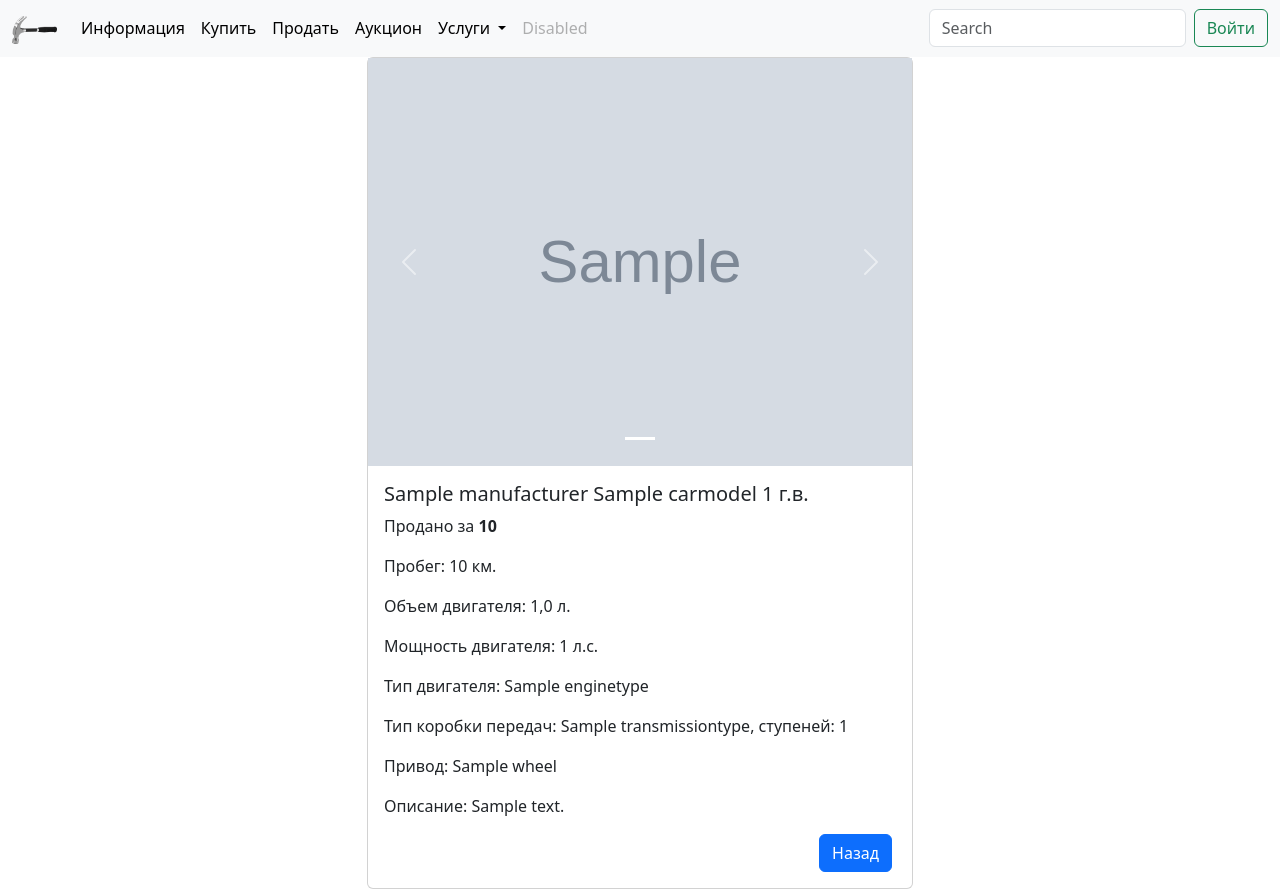
After one commit to fupctakoff/TrueCar-TrueCost, a Django app: a page that uses tctc/auction/templates/auction/base.html in a window 1280 px wide. The commit adds this page. Run offline with Django 5.2, Linux system fonts and the light colour scheme; tables that the repository leaves empty hold one stand-in row (values such as "Sample post"); grey boxes marked "Sample" are stand-in pictures.

Commit message:
Bags fixed, single-card page added, some cosmetic work done

```diff
--- a/tctc/auction/models.py
+++ b/tctc/auction/models.py
@@ -1,24 +1,34 @@
 from django.db import models
+from django.urls import reverse_lazy
 
 
 class Car(models.Model):
     """Машина"""
     release_date = models.IntegerField(verbose_name='Год выпуска')
     mileage = models.IntegerField(verbose_name='Пробег, км.')
-    first_price = models.DecimalField(max_digits=9, decimal_places=0, blank=True, default=10000, verbose_name='Стартовая цена, руб.')
+    first_price = models.DecimalField(max_digits=9, decimal_places=0, blank=True, default=10000,
+                                      verbose_name='Стартовая цена, руб.')
     sell_price = models.DecimalField(max_digits=9, decimal_places=0, verbose_name='Минимальная цена продажи, руб.')
     slug = models.SlugField()
     car_model = models.ForeignKey('CarModel', on_delete=models.CASCADE, verbose_name='Марка и модель')
     engine = models.ForeignKey('Engine', on_delete=models.CASCADE, verbose_name='Объем и мощность двигателя')
-    transmission = models.ForeignKey('Transmission', on_delete=models.SET_NULL, null=True, verbose_name='Коробка передач')
+    transmission = models.ForeignKey('Transmission', on_delete=models.SET_NULL, null=True,
+                                     verbose_name='Коробка передач')
     wheel = models.ForeignKey('Wheel', on_delete=models.SET_NULL, null=True, verbose_name='Привод')
-    photo = models.ForeignKey('Images', on_delete=models.CASCADE, blank=True, null=True)
     created_at = models.DateTimeField(auto_now_add=True)
     description = models.CharField(blank=True, default='Some description', verbose_name='Описание')
 
+    def __str__(self):
+        return f"{self.car_model.manufacturer.name} {self.car_model.name} {self.slug}"
 
-    def __str__(self):
-        return f"{self.car_model.manufacturer.name} {self.car_model.name}"
+    def get_absolute_url(self):
+        return reverse_lazy('car_detail', kwargs={'slug': self.slug})
+
+    # надо оптимизировать
+    def get_first_photo(self):
+        if self.images_set.all():
+            return self.images_set.all().first().image.url
+        return None
 
     class Meta:
         verbose_name = 'Автомобиль'
@@ -116,7 +126,9 @@ class EngineType(models.Model):
 
 class Images(models.Model):
     """Много фотографий для одной машины"""
+    car = models.ForeignKey('Car', on_delete=models.SET_NULL, blank=True, null=True)
     image = models.ImageField(upload_to="carpics/%Y/%m/%d")
+
     @property
     def photo_url(self):
         if self.image and hasattr(self.image, 'url'):
--- /dev/null
+++ b/tctc/auction/static/css/main_page.css
@@ -0,0 +1,19 @@
+.card-ph {
+    padding: 0px 0px 60% 0px;
+    overflow: hidden;
+    position: relative;
+}
+
+.card-ph img {
+    width: 100%;
+    height: auto%;
+    object-fit: cover;
+    overflow: hidden;
+    position: absolute;
+    top: 0;
+    left: 0;
+}
+
+.detail-card-ph {
+    width: 100%;
+}
--- a/tctc/auction/templates/auction/base.html
+++ b/tctc/auction/templates/auction/base.html
@@ -3,30 +3,27 @@
 <html lang="en">
 
 <head>
-{% block head %}
+    {% block head %}
     <meta charset="UTF-8">
     <title>Title</title>
-    <link href="https://cdn.jsdelivr.net/npm/bootstrap@5.3.0/dist/css/bootstrap.min.css" rel="stylesheet" integrity="sha384-9ndCyUaIbzAi2FUVXJi0CjmCapSmO7SnpJef0486qhLnuZ2cdeRhO02iuK6FUUVM" crossorigin="anonymous">
+    <link href="https://cdn.jsdelivr.net/npm/bootstrap@5.3.0/dist/css/bootstrap.min.css" rel="stylesheet"
+          integrity="sha384-9ndCyUaIbzAi2FUVXJi0CjmCapSmO7SnpJef0486qhLnuZ2cdeRhO02iuK6FUUVM" crossorigin="anonymous">
 
-      <link rel="stylesheet" href="{% static 'css/main_page.css' %}">
+    <link rel="stylesheet" href="{% static 'css/main_page.css' %}">
 
-{% endblock head %}
+    {% endblock head %}
 </head>
 <body>
 
 {% block header %} {% include 'auction/base_header.html' %} {% endblock header %}
-
-{% block filter %} block future filter {% endblock filter %}
-
-
 
 
 {% block content %}
 {% endblock content %}
 
 
-
-
-<script src="https://cdn.jsdelivr.net/npm/bootstrap@5.3.0/dist/js/bootstrap.bundle.min.js" integrity="sha384-geWF76RCwLtnZ8qwWowPQNguL3RmwHVBC9FhGdlKrxdiJJigb/j/68SIy3Te4Bkz" crossorigin="anonymous"></script>
+<script src="https://cdn.jsdelivr.net/npm/bootstrap@5.3.0/dist/js/bootstrap.bundle.min.js"
+        integrity="sha384-geWF76RCwLtnZ8qwWowPQNguL3RmwHVBC9FhGdlKrxdiJJigb/j/68SIy3Te4Bkz"
+        crossorigin="anonymous"></script>
 </body>
 </html>
--- /dev/null
+++ b/tctc/auction/templates/auction/car_detail.html
@@ -0,0 +1,76 @@
+{% extends 'auction/base.html' %}
+{% load static %}
+{% block content %}
+
+<div class="container">
+    <div class="row">
+        <div class="col-sm-3"></div>
+
+
+        <div class="col-sm-6">
+            <div class="card">
+                <div>
+                    {% if car_photos %}
+                    <div id="carouselControls" class="carousel slide" data-bs-ride="carousel">
+                        <div class="carousel-indicators">
+                            {% for i in cnt_photos %}
+                            {% if i %}
+                            <button type="button" data-bs-target="#carouselExampleIndicators" data-bs-slide-to="{{i}}"
+                                    aria-label="Slide {{i}}"></button>
+                            {% else %}
+                            <button type="button" data-bs-target="#carouselExampleIndicators" data-bs-slide-to="{{i}}"
+                                    class="active" aria-current="true" aria-label="Slide 1"></button>
+                            {% endif %}
+                            {% endfor %}
+                        </div>
+                        <div class="carousel-inner">
+                            {% for i in car_photos %}
+                            <div class="carousel-item active">
+                                <img src="{{ i.image.url }}"
+                                     class="d-block w-100" alt="...">
+                            </div>
+                            {% endfor %}
+                        </div>
+
+                        <a href="#carouselControls" role="button" class="carousel-control-prev" data-bs-slide="prev">
+                            <span class="carousel-control-prev-icon"></span>
+                        </a>
+                        <a href="#carouselControls" role="button" class="carousel-control-next" data-bs-slide="next">
+                            <span class="carousel-control-next-icon"></span>
+                        </a>
+
+                    </div>
+                    {% else %}
+                    <div class="card-ph">
+                        <img src="{% static 'images/photo_not_found.png' %}" class="card-ph" alt="...">
+                    </div>
+                    {% endif %}
+                </div>
+
+
+                <div class="card-body">
+                    <h5 class="card-title">{{ object.car_model.manufacturer }} {{ object.car_model.name }}
+                        {{ object.release_date }} г.в.</h5>
+                    <p class="card-text">Продано за <b>{{ object.first_price }}</b></p>
+                    <p class="card-text">Пробег: {{ object.mileage }} км.</p>
+                    <p class="card-text">Объем двигателя: {{ object.engine.volume }} л.</p>
+                    <p class="card-text">Мощность двигателя: {{ object.engine.power }} л.с.</p>
+                    <p class="card-text">Тип двигателя: {{ object.engine.type.name }}</p>
+                    <p class="card-text">Тип коробки передач: {{ object.transmission.type.name }}, ступеней:
+                        {{ object.transmission.speed_cnt }}</p>
+                    <p class="card-text">Привод: {{ object.wheel }}</p>
+                    <p class="card-text">Описание: {{ object.description }}</p>
+                    <div class="d-grid gap-2 d-md-flex justify-content-md-end">
+                        <a href="{% url 'home_page' %}" class="btn btn-primary mx-1">Назад</a>
+                    </div>
+                </div>
+            </div>
+        </div>
+
+
+        <div class="col-sm-3"></div>
+    </div>
+
+</div>
+
+{% endblock content %}
--- a/tctc/auction/urls.py
+++ b/tctc/auction/urls.py
@@ -1,7 +1,7 @@
 from django.urls import path
-from .views import ListOfAuctions
-
+from .views import ListOfAuctions, DetailOfAuctions
 
 urlpatterns = [
     path('', ListOfAuctions.as_view(), name='home_page'),
+    path('<slug:slug>', DetailOfAuctions.as_view(), name='car_detail'),
 ]
--- a/tctc/auction/views.py
+++ b/tctc/auction/views.py
@@ -1,13 +1,38 @@
 from django.http import HttpResponse
 from django.shortcuts import render
-from django.views.generic import ListView
+from django.views.generic import ListView, DetailView
 
 from .models import Car
 
 
 class ListOfAuctions(ListView):
+    """Список всех проданных автомобилей"""
     model = Car
     template_name = 'auction/main_page.html'
+
     def get_context_data(self, *, object_list=None, **kwargs):
         context = super().get_context_data(**kwargs)
+        # c = Car.objects.get(slug=self.kwargs['slug'])
+        print(self.kwargs)
+        # context['car_photo'] =
         return context
+    def get_queryset(self):
+        return Car.objects.all().select_related('car_model', 'engine', 'car_model__manufacturer')
+
+
+class DetailOfAuctions(DetailView):
+    """Подробная информация о проданном автомобиле"""
+    model = Car
+    template_name = 'auction/car_detail.html'
+
+    def get_context_data(self, **kwargs):
+        context = super().get_context_data(**kwargs)
+        context['car_photos'] = self.get_object().images_set.all().select_related('car')
+        context['cnt_photos'] = list(range(len(context['car_photos'])))
+        print(context['car_photos'])
+        return context
+
+    def get_queryset(self):
+        return Car.objects.filter(slug=self.kwargs['slug']).select_related('car_model', 'engine', 'engine__type',
+                                                                           'transmission__type', 'transmission', \
+                                                                           'wheel', 'car_model__manufacturer')
--- a/tctc/tctc/settings.py
+++ b/tctc/tctc/settings.py
@@ -32,6 +32,7 @@ ALLOWED_HOSTS = []
 # Application definition
 
 INSTALLED_APPS = [
+    'debug_toolbar',
     'django.contrib.admin',
     'django.contrib.auth',
     'django.contrib.contenttypes',
@@ -42,6 +43,7 @@ INSTALLED_APPS = [
 ]
 
 MIDDLEWARE = [
+    'debug_toolbar.middleware.DebugToolbarMiddleware',
     'django.middleware.security.SecurityMiddleware',
     'django.contrib.sessions.middleware.SessionMiddleware',
     'django.middleware.common.CommonMiddleware',
@@ -131,3 +133,7 @@ MEDIA_URL = '/media/'
 # https://docs.djangoproject.com/en/4.2/ref/settings/#default-auto-field
 
 DEFAULT_AUTO_FIELD = 'django.db.models.BigAutoField'
+
+INTERNAL_IPS = [
+    '127.0.0.1'
+]
--- a/tctc/tctc/urls.py
+++ b/tctc/tctc/urls.py
@@ -21,6 +21,7 @@ from django.conf import settings
 from django.conf.urls.static import static
 
 urlpatterns = [
+path("__debug__/", include("debug_toolbar.urls")),
     path('admin/', admin.site.urls),
     path('auction/', include('auction.urls')),
 ]
```
Also changed, not shown: tctc/auction/templates/auction/main_page.html (+7 -8 lines), tctc/auction/static/images/5a5vb7W_kDEvxtFT5QgKSdbidqlEZxkFJ53Kl8jOjFLKsRnCez82sspf2YRwUB9KT-fKA_mbhTCOu.jpg (added), tctc/auction/static/images/Hammer.png (added), tctc/auction/static/images/ornament.png (added), tctc/auction/static/images/photo_2023-05-16_18-23-46.jpg (added), tctc/auction/static/images/photo_not_found.png (added).
